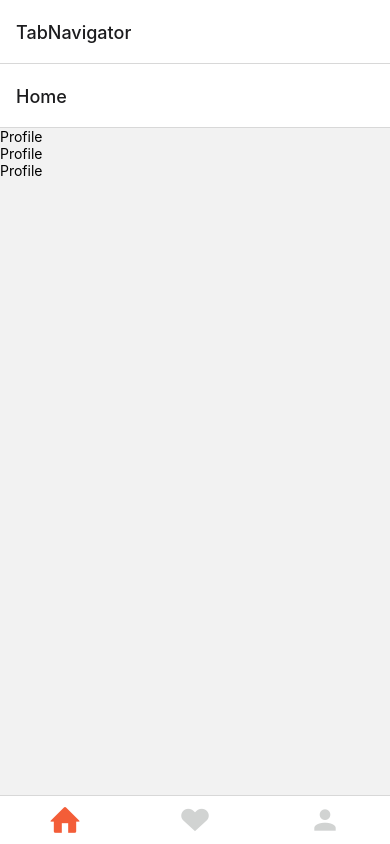
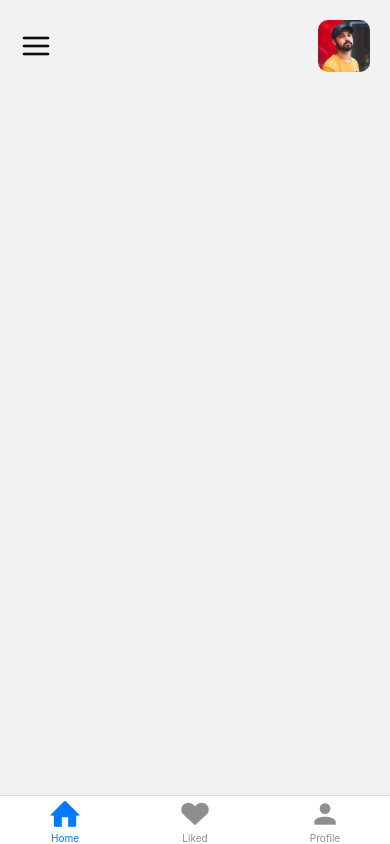
Before and after one commit to JoelAngels/travel-app-react-native, a React Native app: screen /Home in a window 390 px wide. Built offline with nearby package versions, Linux system fonts and the light colour scheme.

Commit message:
mini header done

```diff
--- a/App.js
+++ b/App.js
@@ -19,7 +19,7 @@ const Tab = createBottomTabNavigator();
 const TabNavigator = () => {
   return (
     <Tab.Navigator
-      tabBarOptions={{
+      screenOptions={{
         style: styles.tabBar,
         activeTintColor: colors.orange,
         inactiveTintColor: colors.gray,
@@ -32,6 +32,7 @@ const TabNavigator = () => {
           tabBarIcon: ({color}) => (
             <Entypo name="home" size={32} color={color} />
           ),
+          headerShown: false,
         }}
       />
       <Tab.Screen
@@ -60,7 +61,16 @@ const App = () => {
   return (
     <NavigationContainer>
       <Stack.Navigator>
-        <Stack.Screen name="TabNavigator" component={TabNavigator} />
+        <Stack.Screen
+          name="TabNavigator"
+          component={TabNavigator}
+          options={{headerShown: false}}
+        />
+        <Stack.Screen
+          name="Details"
+          component={Details}
+          options={{headerShown: false}}
+        />
       </Stack.Navigator>
     </NavigationContainer>
   );
--- a/assets/data/discoverData.js
+++ b/assets/data/discoverData.js
@@ -17,7 +17,7 @@ const discoverData = [
     title: 'Hiking the Grand Canyon',
     location: 'USA',
     image: require('../images/canyon.png'),
-    imageBig: require('../images/canyon-big.png'),
+    imageBig: require('../images/canyon-1.png'),
     description:
       'Great day hikes and backpacking routes on the North and South Rim of this century-old national park include easy hikes overlooking the rim and more rugged trekking options that descend into the canyon.',
     liked: true,
--- a/components/Details.js
+++ b/components/Details.js
@@ -1,11 +1,9 @@
 import {StyleSheet, Text, View} from 'react-native';
 import React from 'react';
 
-const Details = () => {
+const Details = ({navigation, route}) => {
   return (
     <View>
-      <Text>Profile</Text>
-      <Text>Profile</Text>
       <Text>Profile</Text>
     </View>
   );
--- a/components/Home.js
+++ b/components/Home.js
@@ -1,16 +1,55 @@
-import {StyleSheet, Text, View} from 'react-native';
+import {StyleSheet, Text, View, Button, ScrollView, Image} from 'react-native';
 import React from 'react';
+import colors from '../assets/colors/colors';
 
-const Home = () => {
+import Feather from 'react-native-vector-icons/Feather';
+import Entypo from 'react-native-vector-icons/Entypo';
+
+import activitiesData from '../assets/data/activitiesData';
+import discoverCategoriesData from '../assets/data/discoverCategoriesData';
+import discoverData from '../assets/data/discoverData';
+import learnMoreData from '../assets/data/learnMoreData';
+
+import profile from '../assets/images/person.png';
+
+const Home = ({navigation}) => {
   return (
-    <View>
-      <Text>Profile</Text>
-      <Text>Profile</Text>
-      <Text>Profile</Text>
+    <View style={styles.container}>
+      <ScrollView>
+        {/* Header */}
+        <View style={styles.menuWrapper}>
+          <Feather
+            name="menu"
+            size={32}
+            color={colors.black}
+            style={styles.menuIcon}
+          />
+          <Image source={profile} style={styles.profileImage} />
+        </View>
+      </ScrollView>
     </View>
   );
 };
 
 export default Home;
 
-const styles = StyleSheet.create({});
+const styles = StyleSheet.create({
+  container: {
+    flex: 1,
+    color: colors.white,
+  },
+
+  menuWrapper: {
+    marginHorizontal: 20,
+    marginTop: 20,
+    flexDirection: 'row',
+    justifyContent: 'space-between',
+    alignItems: 'center',
+  },
+
+  profileImage: {
+    width: 52,
+    height: 52,
+    borderRadius: 10,
+  },
+});
```
Also changed, not shown: assets/data/learnMoreData.js (renamed from assets/data/learnData.js).
